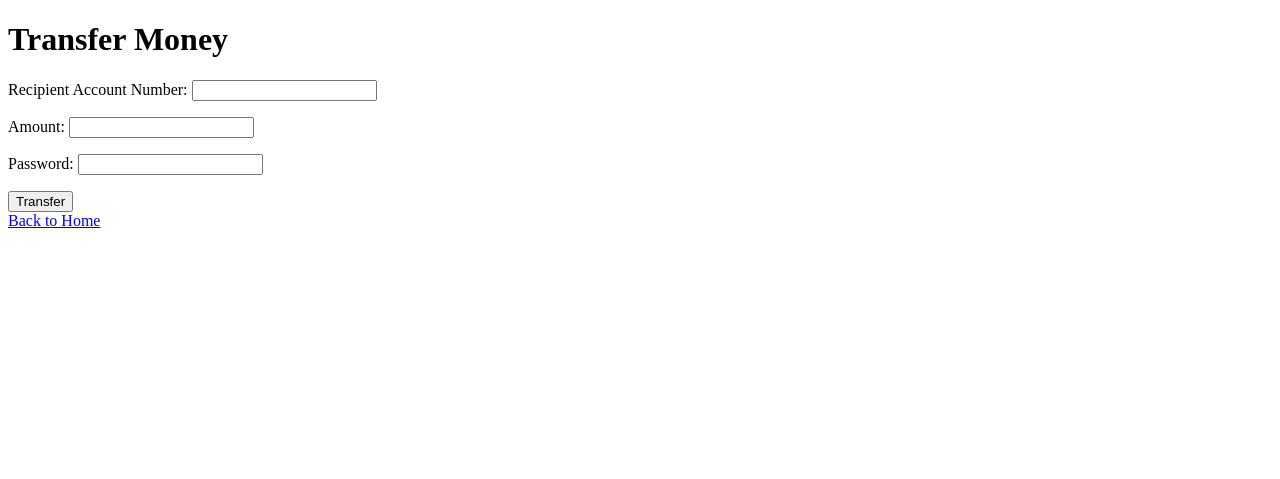
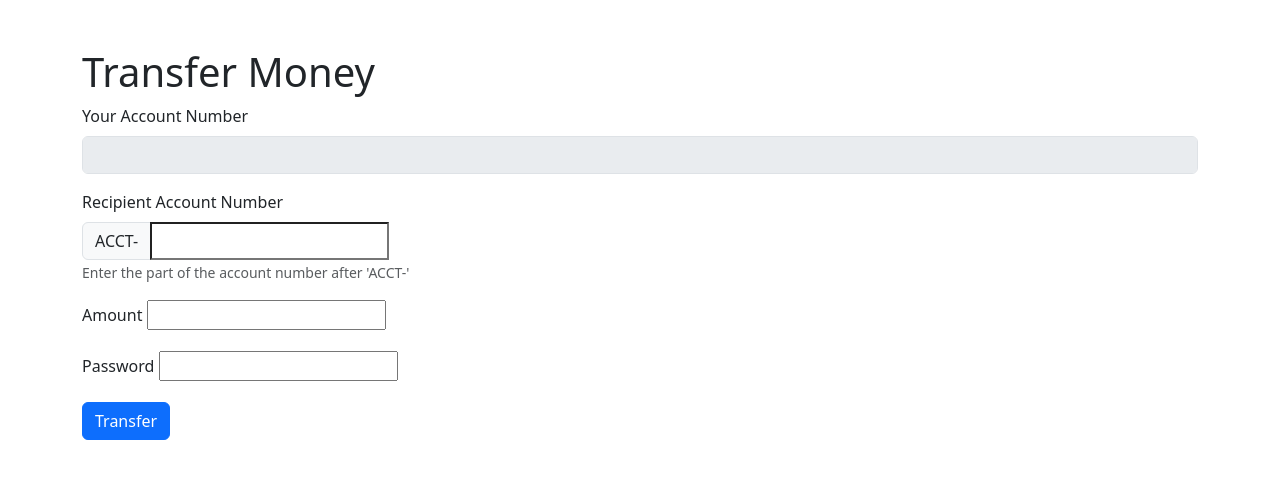
Before and after one commit to bachirabdessamed/ITC-cahallenge, a Django app: page /transfer_money/ in a window 1280 px wide. Shown: the top 479 px of the page. Run offline with Django 5.2, Linux system fonts and the light colour scheme; the visitor is signed in with stand-in values (Sample User, id 1).

Commit message:
logging actions

```diff
--- a/main/forms.py
+++ b/main/forms.py
@@ -1,7 +1,34 @@
 # forms.py
 from django import forms
+from django.core.validators import MinValueValidator
+from django import forms
+from django.core.exceptions import ValidationError
 
 class TransactionForm(forms.Form):
-    recipient_account_number = forms.CharField(max_length=20, label="Recipient Account Number")
-    amount = forms.DecimalField(max_digits=10, decimal_places=2, label="Amount")
-    password = forms.CharField(widget=forms.PasswordInput, label="Password")
+    recipient_account_number_suffix = forms.CharField(
+        max_length=15,
+        label="Recipient Account Number",
+        help_text="Enter the part of the account number after 'ACCT-'"
+    )
+    amount = forms.DecimalField(
+        max_digits=10,
+        decimal_places=2,
+        label="Amount",
+        validators=[]
+    )
+    password = forms.CharField(
+        widget=forms.PasswordInput,
+        label="Password"
+    )
+
+    def clean_recipient_account_number_suffix(self):
+        suffix = self.cleaned_data.get("recipient_account_number_suffix")
+        if not suffix.isdigit():
+            raise ValidationError("The account number suffix must be numeric.")
+        return f"ACCT-{suffix}"
+
+    def clean_amount(self):
+        amount = self.cleaned_data.get("amount")
+        if amount is None or amount < 100:
+            raise ValidationError("Amount must be at least 100.")
+        return amount
--- a/main/templates/money_account.html
+++ b/main/templates/money_account.html
@@ -8,8 +8,8 @@
 <body>
     <h1>Your Money Account</h1>
     <p><strong>Account Number:</strong> {{ account.account_number }}</p>
-    <p><strong>Balance:</strong> ${{ account.balance }}</p>
+    <p><strong>Balance:</strong> {{ account.balance }} DZD</p>
 
-    <a href="{% url 'customer-home' %}">Back to Home</a>
+    <a href="{% url 'customer_home' %}">Back to Home</a>
 </body>
 </html>
--- a/main/templates/transfer_money.html
+++ b/main/templates/transfer_money.html
@@ -1,17 +1,67 @@
-<!-- transfer_money.html -->
 <!DOCTYPE html>
 <html lang="en">
 <head>
     <meta charset="UTF-8">
     <title>Transfer Money</title>
+    <link rel="stylesheet" href="https://cdn.jsdelivr.net/npm/bootstrap@5.3.0-alpha1/dist/css/bootstrap.min.css">
 </head>
 <body>
-    <h1>Transfer Money</h1>
-    <form method="post">
-        {% csrf_token %}
-        {{ form.as_p }}
-        <button type="submit">Transfer</button>
-    </form>
-    <a href="{% url 'customer_home' %}">Back to Home</a>
+    <div class="container mt-5">
+        <h1>Transfer Money</h1>
+
+        <!-- Display messages -->
+        {% if messages %}
+        <div>
+            {% for message in messages %}
+            <div class="alert {% if message.tags %}alert-{{ message.tags }}{% else %}alert-info{% endif %}" role="alert">
+                {{ message }}
+            </div>
+            {% endfor %}
+        </div>
+        {% endif %}
+
+        <!-- Form for money transfer -->
+        <form method="post">
+            {% csrf_token %}
+
+            <!-- Display sender's account number -->
+            <div class="mb-3">
+                <label for="senderAccountNumber" class="form-label">Your Account Number</label>
+                <input type="text" id="senderAccountNumber" class="form-control" value="{{ sender_account.account_number }}" disabled>
+            </div>
+
+            <!-- Recipient's account number -->
+            <div class="mb-3">
+                <label for="recipientAccountNumber" class="form-label">Recipient Account Number</label>
+                <div class="input-group">
+                    <span class="input-group-text">ACCT-</span>
+                    {{ form.recipient_account_number_suffix }}
+                </div>
+                <small class="form-text text-muted">{{ form.recipient_account_number_suffix.help_text }}</small>
+            </div>
+
+
+            <!-- Amount -->
+            <div class="mb-3">
+                <label for="amount" class="form-label">Amount</label>
+                {{ form.amount }}
+                {% if form.amount.errors %}
+                    <div class="text-danger">
+                        {{ form.amount.errors }}
+                    </div>
+                {% endif %}
+            </div>
+
+            <!-- Password -->
+            <div class="mb-3">
+                <label for="password" class="form-label">Password</label>
+                {{ form.password }}
+            </div>
+
+            <button type="submit" class="btn btn-primary">Transfer</button>
+        </form>
+    </div>
+
+    <script src="https://cdn.jsdelivr.net/npm/bootstrap@5.3.0-alpha1/dist/js/bootstrap.bundle.min.js"></script>
 </body>
 </html>
--- a/main/views/transfer_money.py
+++ b/main/views/transfer_money.py
@@ -10,6 +10,8 @@ from main.models.bank_account import BankAccount
 from main.models.transaction import Transaction
 from django.contrib.auth.decorators import login_required
 
+from main.utils import log_action
+
 
 @login_required
 @role_required(allowed_roles=['CUSTOMER'])
@@ -17,7 +19,7 @@ def transfer_money(request):
     if request.method == 'POST':
         form = TransactionForm(request.POST)
         if form.is_valid():
-            recipient_account_number = form.cleaned_data['recipient_account_number']
+            recipient_account_number = form.cleaned_data['recipient_account_number_suffix']
             amount = form.cleaned_data['amount']
             password = form.cleaned_data['password']
 
@@ -25,6 +27,7 @@ def transfer_money(request):
             user = authenticate(username=request.user.username, password=password)
             if not user:
                 messages.error(request, "Invalid password.")
+                log_action(request.user, "Failed money transfer due to invalid password.")
                 return redirect('transfer_money')
 
             # Get sender's bank account
@@ -32,11 +35,19 @@ def transfer_money(request):
                 sender_account = BankAccount.objects.get(user=request.user)
             except BankAccount.DoesNotExist:
                 messages.error(request, "You don't have a bank account.")
+                log_action(request.user, "Failed money transfer: No bank account found.")
+                return redirect('transfer_money')
+
+            # Check if the recipient's account number matches the sender's
+            if sender_account.account_number == recipient_account_number:
+                messages.error(request, "You cannot transfer money to your own account.")
+                log_action(request.user, "Failed money transfer: Attempted transfer to own account.")
                 return redirect('transfer_money')
 
             # Check if the sender has enough balance
             if sender_account.balance < amount:
                 messages.error(request, "Insufficient balance.")
+                log_action(request.user, f"Failed money transfer: Insufficient balance. Attempted to transfer {amount}.")
                 return redirect('transfer_money')
 
             # Get the recipient's bank account
@@ -44,6 +55,7 @@ def transfer_money(request):
                 recipient_account = BankAccount.objects.get(account_number=recipient_account_number)
             except BankAccount.DoesNotExist:
                 messages.error(request, "Recipient account not found.")
+                log_action(request.user, f"Failed money transfer: Recipient account '{recipient_account_number}' not found.")
                 return redirect('transfer_money')
 
             # Perform the transaction
@@ -60,9 +72,17 @@ def transfer_money(request):
                 recipient_account=recipient_account
             )
 
+            # Log the successful transaction
+            log_action(request.user, f"Successfully transferred {amount} to account {recipient_account_number}.")
             messages.success(request, "Transaction completed successfully.")
             return redirect('transfer_money')
     else:
         form = TransactionForm()
 
-    return render(request, 'transfer_money.html', {'form': form})
+    # Pass sender's account number to the template
+    try:
+        sender_account = BankAccount.objects.get(user=request.user)
+    except BankAccount.DoesNotExist:
+        sender_account = None
+
+    return render(request, 'transfer_money.html', {'form': form, 'sender_account': sender_account})
```
Also changed, not shown: main/utils.py (added, +17 -0 lines), main/views/authentication.py (+51 -6 lines), main/views/bank_worker.py (+53 -9 lines), main/views/customer_views.py (+19 -0 lines).
